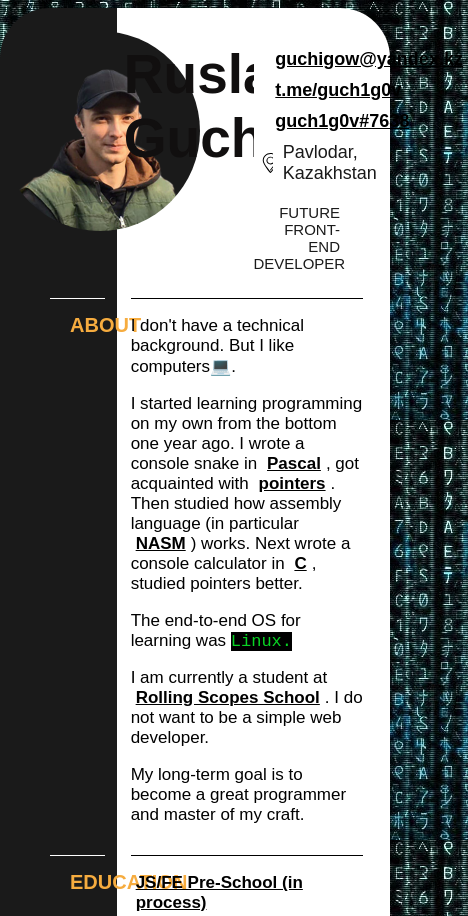
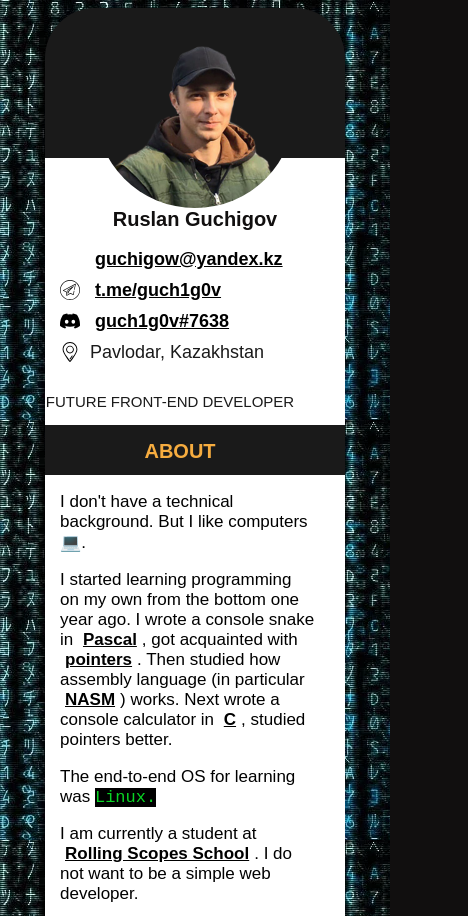
Before and after one commit to guchigow/rsschool-cv, a plain HTML site: page index.html in a window 390 px wide. Shown: the top 916 px of the page, 468 px wide, since content can reach past the window. Drawn offline with Linux system fonts and the light colour scheme; a web font is replaced by a local one.

Commit message:
feat: add some adaptive

```diff
--- a/css/style.css
+++ b/css/style.css
@@ -1,4 +1,6 @@
 .page-body {
+  box-sizing: border-box;
+  overflow: auto;
   margin: 2% auto 1% auto;
   max-width: 800px;
   min-height: 100%;
@@ -288,17 +290,102 @@ footer img {
   width: 100px;
 }
 
-.rss img {
-  margin-left: 80%;
-}
-
 .year p {
-  padding-left: 55%;
   font-size: 20px;
   font-weight: 800;
   color: #000000;
+  margin: 1%;
 }
 
 footer .footer-item a:hover {
   background-color: #f6ac3f;
 }
+
+
+@media (max-width: 800px) {
+  .page-body {
+    max-width: 600px;
+  }
+  .header-body {
+    grid-template-columns: 100%;
+    grid-template-rows: 150px;
+  }
+  .header-profile-photo {
+    border-top-right-radius: 50px;
+  }
+  .nav-list {
+    display: grid;
+    grid-template-columns: 50% 50%;
+    padding-top: 1%;
+  }
+  .header-body img {
+    margin: 0 auto;
+  }
+  h1 {
+    padding: 10% 5% 5%;
+    text-align: center;
+  }
+  .work-cv {
+    text-align: center;
+    margin-bottom: 5%;
+  }
+  .container .h2 h2 {
+    margin-left: 0;
+    padding-left: 0;
+  }
+  .container .main-about .h2 h2 {
+    border-top: none;
+  }
+  .main-projects video {
+    width: 350px;
+  }
+}
+
+@media (max-width: 600px) {
+  .page-body {
+    max-width: 500px;
+  }
+  h1 {
+    margin-top: 20px;
+    font-size: 20px;
+  }
+  .skill-list {
+    grid-template-columns: 100%;
+  }
+  .main-projects video {
+    width: 300px;
+  }
+}
+@media (max-width: 500px) {
+  .page-body {
+    max-width: 400px;
+  }
+  .nav-list {
+    display: grid;
+    grid-template-columns: 100%;
+    padding-top: 1%;
+  }
+  .main-section {
+    grid-template-columns: 100%;
+    grid-template-rows: 50px;
+  }
+  .main-section .h2 h2 {
+    text-align: center;
+    border: none;
+  }
+  .main-section .main-section-content {
+    border: none;
+  }
+  footer {
+    grid-template-columns: 100%;
+    grid-template-rows: 50px;
+  }
+}
+@media (max-width: 400px) {
+  .page-body {
+    max-width: 300px;
+  }
+  .main-projects video {
+    width: 200px;
+  }
+}
```
